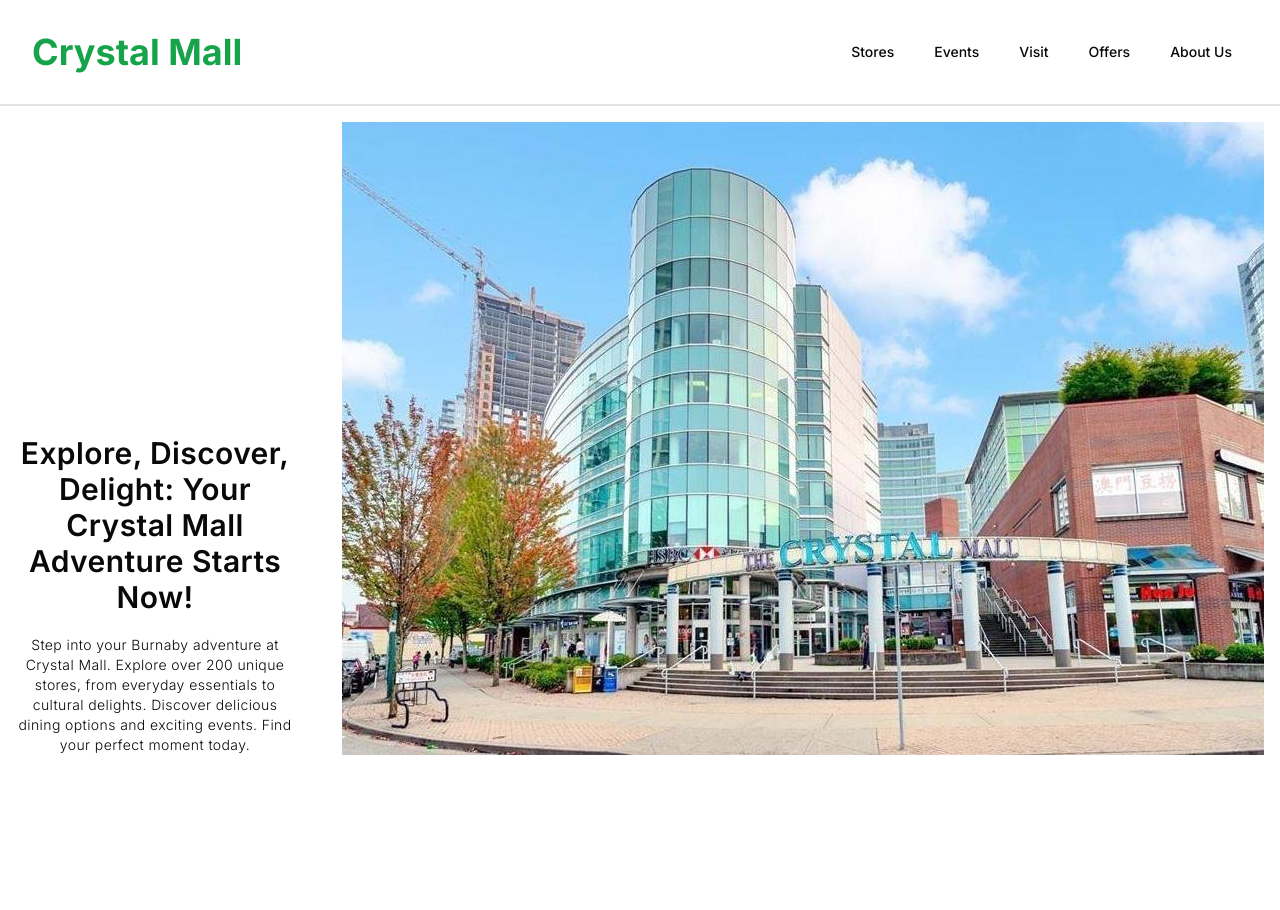
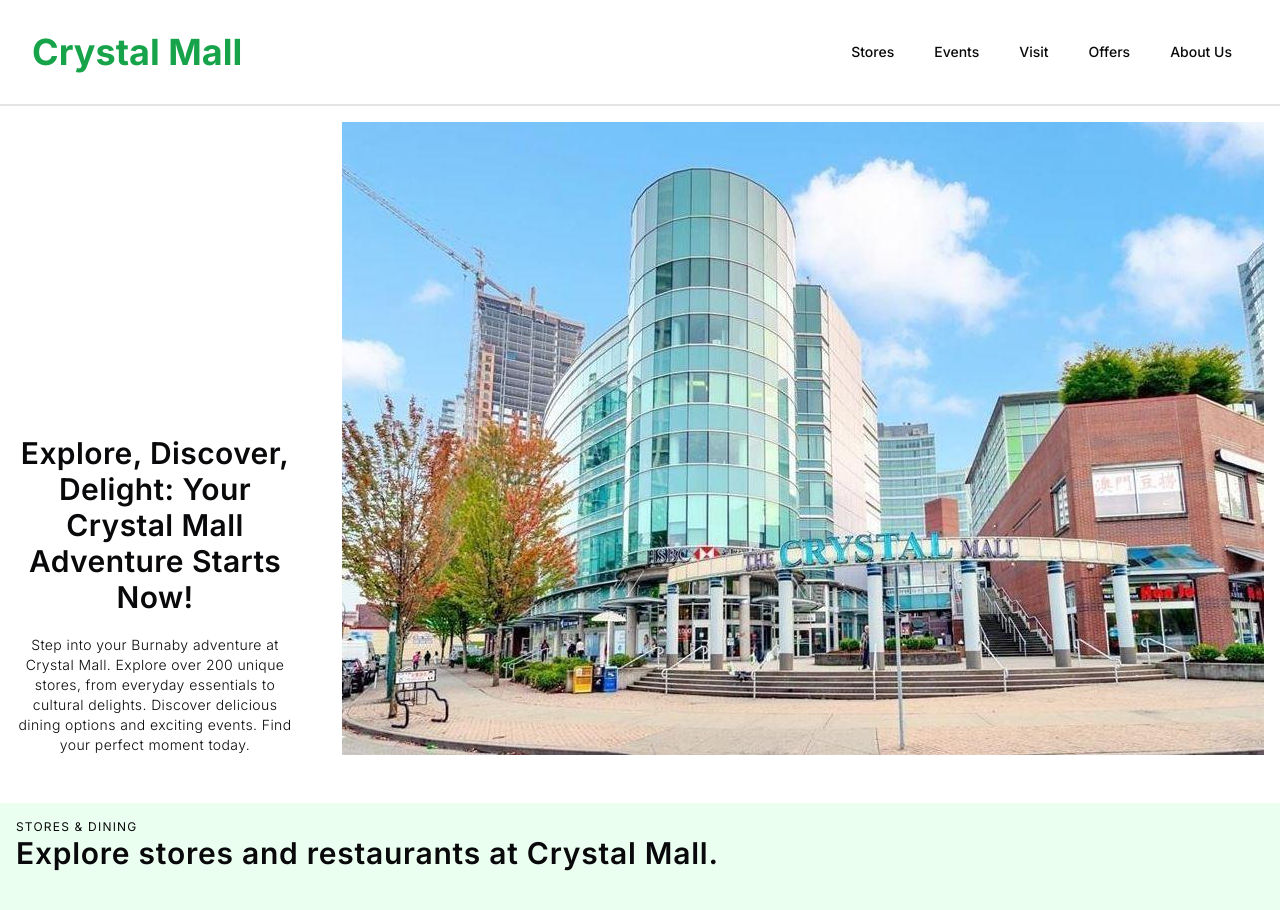
Before and after one commit to scottchen98/crystal-mall-app-redesign, a Next.js app: page / in a window 1280 px wide. Shown: the top 910 px of the page. Before the commit the page ends 800 px from the top, so only its background shows below. Built offline with nearby package versions, Linux system fonts and the light colour scheme.

Commit message:
create StoreSection component

```diff
--- a/src/app/page.tsx
+++ b/src/app/page.tsx
@@ -1,9 +1,11 @@
 import Hero from "./hero";
+import StoreSection from "./store-section";
 
 export default function Home() {
   return (
     <main>
       <Hero />
+      <StoreSection />
     </main>
   );
 }
--- /dev/null
+++ b/src/app/store-section.tsx
@@ -0,0 +1,10 @@
+export default function StoreSection() {
+  return (
+    <div className="mt-8 h-[400px] bg-[#ebfff1] p-4">
+      <p className="text-xs tracking-widest">STORES & DINING</p>
+      <h2 className="text-3xl font-semibold tracking-wide">
+        Explore stores and restaurants at Crystal Mall.
+      </h2>
+    </div>
+  );
+}
```
